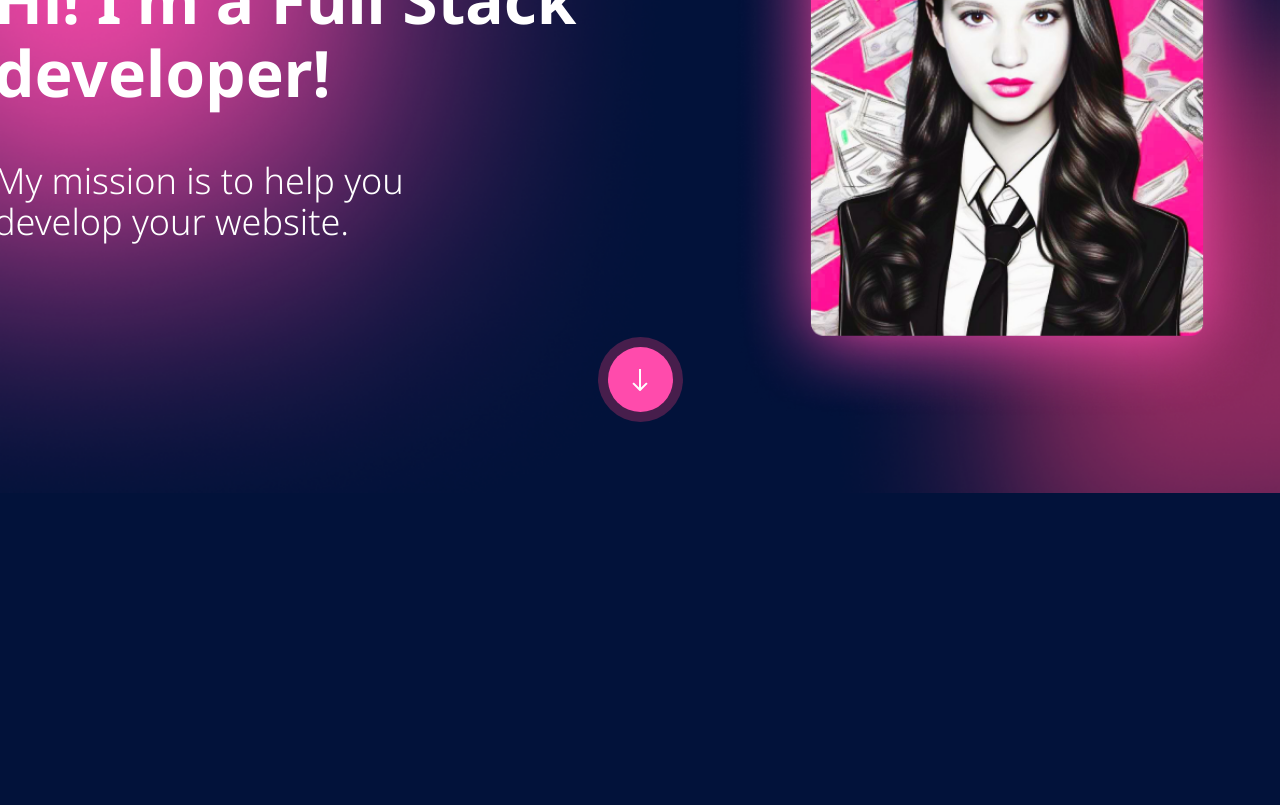
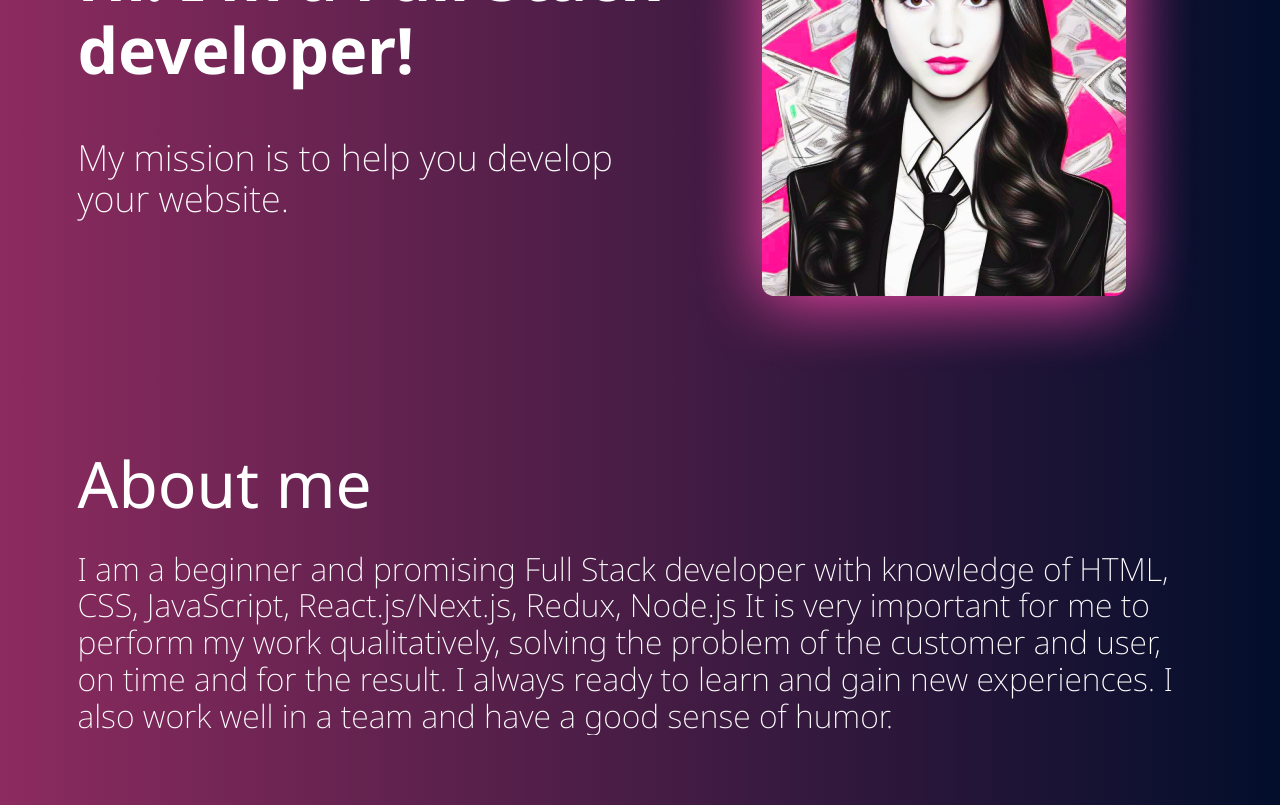
Before and after one commit to katesyvash795/Resume, a Next.js app: page / in a window 1280 px wide. Shown: the part 380-1185 px from the top of the page. Before the commit the page ends 873 px from the top, so only its background shows below. Built offline with nearby package versions, Linux system fonts and the light colour scheme.

Commit message:
fix all css files + add section about us

```diff
--- a/src/app/global.css
+++ b/src/app/global.css
@@ -3,9 +3,10 @@
 @import '~modern-normalize/modern-normalize.css';
 
 body{
-
+  background-size: cover;
+  background-repeat: no-repeat;
+  background: linear-gradient(to right, rgba(140, 43, 95, 1) ,rgba(2, 14, 43, 1));
   width: 100%;
-background-color: var(--main-color);
   font-family: var(--Font);
 }
 
--- a/src/app/page.js
+++ b/src/app/page.js
@@ -1,5 +1,7 @@
 import HomePage from "../pages/Home";
-
+import styles from "./page.module.css";
 export default function Page() {
-    return <h1><HomePage/></h1>
+    return <div className={styles.container}>
+      <HomePage/>
+      </div>
   }
--- a/src/app/page.module.css
+++ b/src/app/page.module.css
@@ -0,0 +1,6 @@
+.container{
+    background: linear-gradient(to right, rgba(140, 43, 95, 1) ,rgba(2, 14, 43, 1));
+    width:1280px;
+    margin-left: auto;
+    margin-right: auto;
+}
--- /dev/null
+++ b/src/components/about/About.jsx
@@ -0,0 +1,11 @@
+import styles from './about.module.css';
+export default function About(){
+    return(<div className={styles.container}>
+            <div className={styles.gradientLine}></div>
+<div className={styles.textcontainer}>
+    <h1 className={styles.title}>About me</h1>
+    <p className={styles.text}>I am a beginner and promising Full Stack developer with
+    knowledge of HTML, CSS, JavaScript, React.js/Next.js, Redux, Node.js It is very important for me to perform my work qualitatively, solving the problem of the customer and user, on time and for the result. I always ready to learn and gain new experiences. I also work well in a team and have a good sense of humor.</p>
+</div>
+    </div>)
+}
--- /dev/null
+++ b/src/components/about/about.module.css
@@ -0,0 +1,43 @@
+.container {
+    background-repeat: no-repeat;
+    width: 100%;
+    background-size: cover;
+    display: flex;
+    align-items: center;
+    justify-content: center;
+    position: relative;
+    overflow: hidden;
+  }
+
+  /* .gradientLine {
+    position: absolute;
+    left: 0%;
+    top: 2px;
+    border-radius: 12px;
+    height: 40%;
+    width: 1%;
+    background: linear-gradient(to top, rgba(94, 158, 255, 1), rgba(255, 75, 172, 1));
+} */
+
+
+
+  .textcontainer {
+    z-index: 1;
+  }
+
+  .title {
+    color: var(--text-color);
+    font-family: var(--Font);
+    font-weight: 400;
+    font-size: 64px;
+    width: 607px;
+  }
+
+  .text {
+    color: var(--text-color);
+    font-family: var(--Font);
+    font-weight: 200;
+    font-size: 32px;
+    margin-top: 30px;
+    width: 1125px;
+  }
--- a/src/components/title/Title.jsx
+++ b/src/components/title/Title.jsx
@@ -8,13 +8,14 @@ return(<div className={styles.container}>
     <h1 className={styles.title}>Hi! I'm a Full Stack developer!</h1>
     <p className={styles.text}>My mission is to help you develop your website.</p>
 </div>
-<Image src={img} alt="my photo" width={564} height={641}/>
-<div className={styles.arrow}>
-<button className={styles.button}>
+<Image src={img} alt="my photo" width={518} height={595}/>
+{/* <div className={styles.arrow}>
+{/* <button className={styles.button}>
     <svg width="16" height="22" viewBox="0 0 16 22" fill="none" xmlns="http://www.w3.org/2000/svg">
 <path d="M7.29289 21.7071C7.68342 22.0976 8.31658 22.0976 8.70711 21.7071L15.0711 15.3431C15.4616 14.9526 15.4616 14.3195 15.0711 13.9289C14.6805 13.5384 14.0474 13.5384 13.6569 13.9289L8 19.5858L2.34315 13.9289C1.95262 13.5384 1.31946 13.5384 0.928932 13.9289C0.538408 14.3195 0.538408 14.9526 0.928932 15.3431L7.29289 21.7071ZM7 0L7 21H9L9 0L7 0Z" fill="white"/>
 </svg>
-</button></div>
+</button> */}
+{/* </div> */}
 </ div>)
 
 }
--- a/src/components/title/title.module.css
+++ b/src/components/title/title.module.css
@@ -1,11 +1,7 @@
 .container{
-    background-repeat: no-repeat;
+
     width: 100%;
-    background-size: cover;
-    background-image: url('../../public/image/Frame\ 19.png');
-    padding: 70px 70px;
     display: flex;
-    gap:127px;
     align-items: center;
     justify-content: center;
     position: relative;
@@ -44,7 +40,7 @@
 .text{
     color: var(--text-color);
     font-family: var(--Font);
-    font-weight: 300;
+    font-weight: 200;
     font-size: 36px;
     margin-top: 50px;
     width: 547px;
--- a/src/pages/Home.jsx
+++ b/src/pages/Home.jsx
@@ -1,10 +1,14 @@
 import Title from "../components/title/Title";
 import Header from "../components/header/Header";
+import About from "@/components/about/About";
+ import styles from "./home.module.css";
 export default function HomePage (){
     return(<>
     <Header/>
+    <div className={styles.section}>
     <Title/>
+    <About/>
 
-
+    </div>
     </>)
 }
--- /dev/null
+++ b/src/pages/home.module.css
@@ -0,0 +1,6 @@
+.section{
+    display: flex;
+    flex-direction: column;
+    gap:70px;
+    padding: 70px;
+}
```
Also changed, not shown: src/public/image/Frame 19.png.
